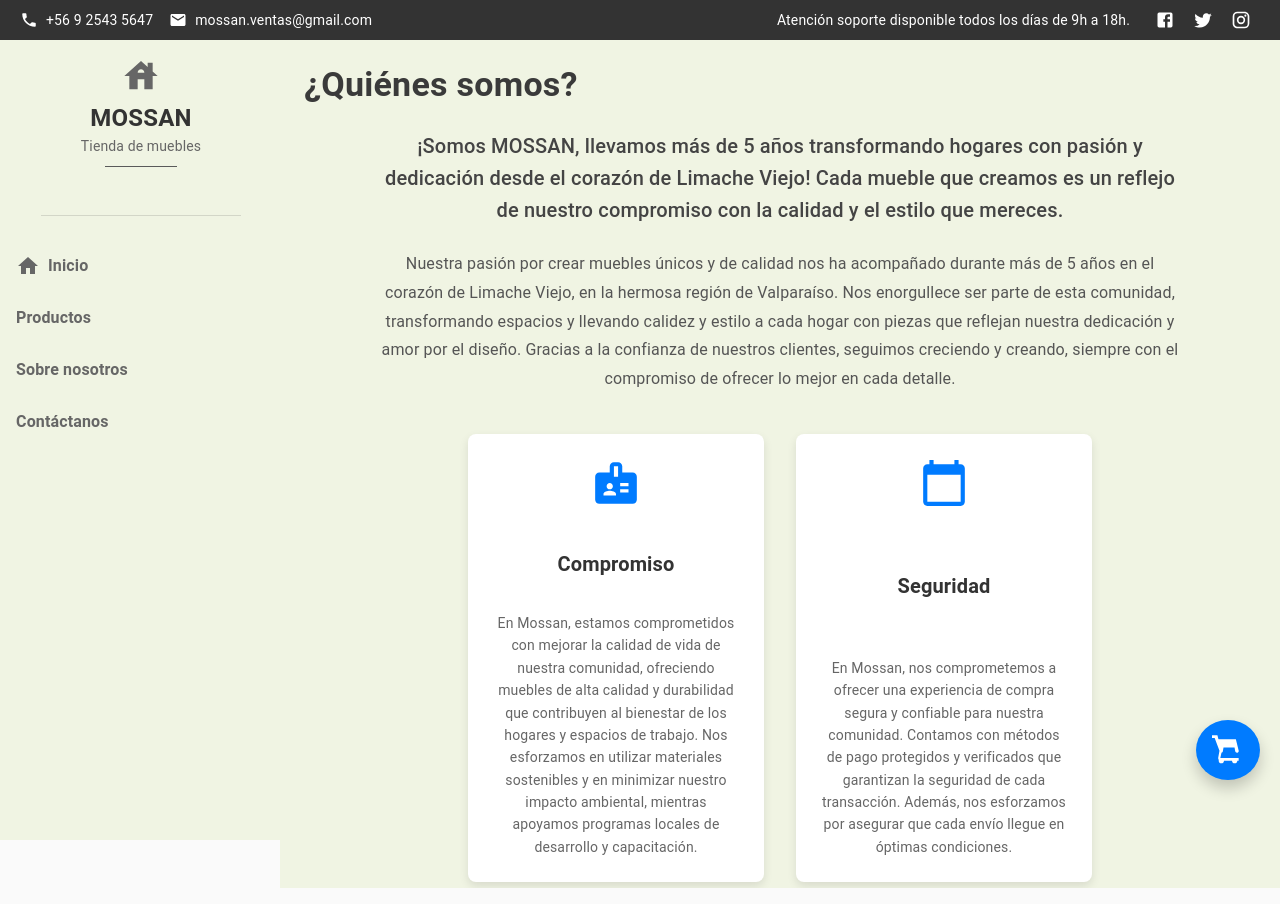
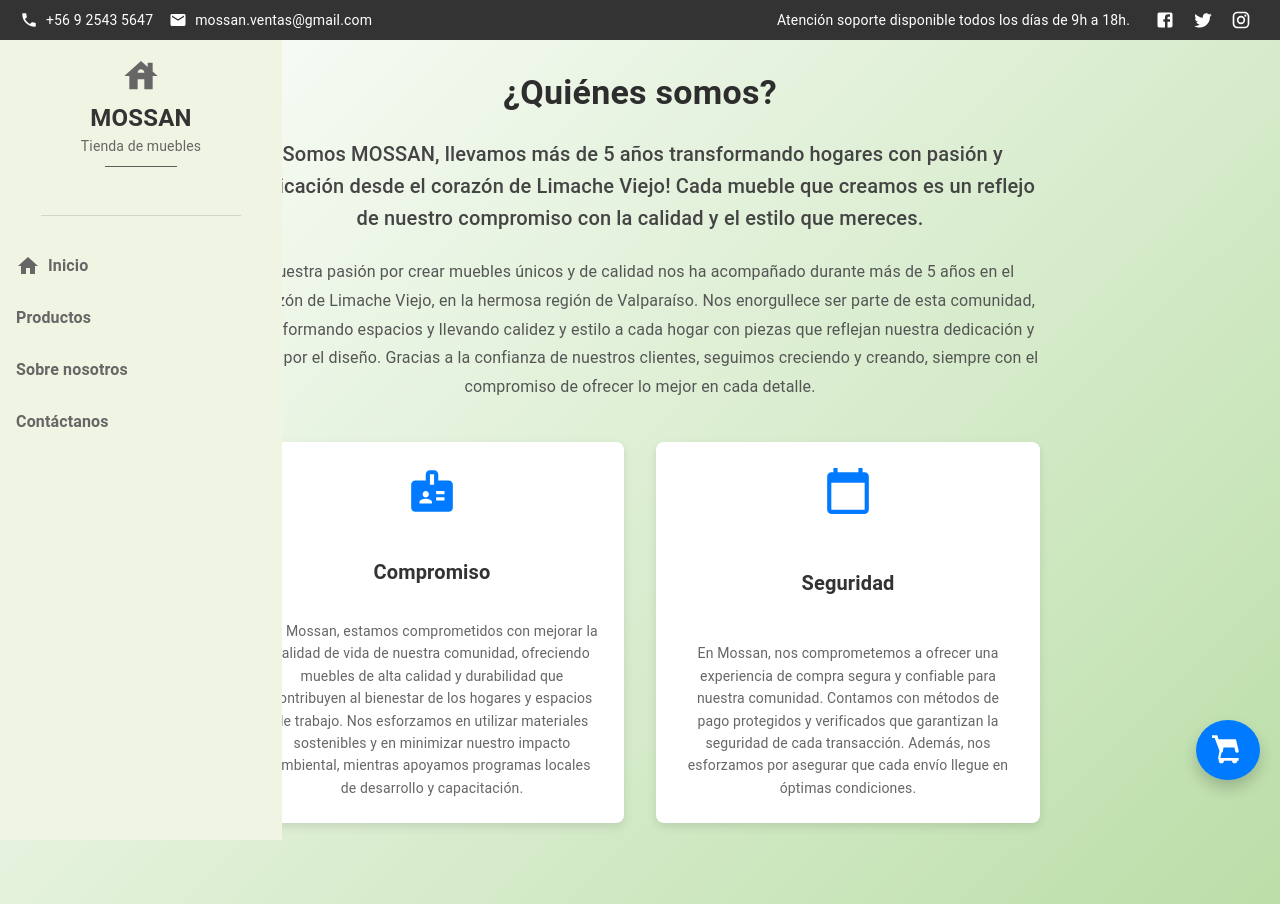
Before and after one commit to smoppthie/Mossan-Front, a React (Create React App) app: page /about in a window 1280 px wide. Built offline with nearby package versions, Linux system fonts and the light colour scheme.

Commit message:
Resolución de conflictos

```diff
--- a/src/components/AboutPage.js
+++ b/src/components/AboutPage.js
@@ -5,8 +5,18 @@ import CalendarTodayIcon from '@mui/icons-material/CalendarToday';
 
 function AboutPage() {
   return (
-    <Box sx={{ marginLeft: { md: 35 }, padding: 3, backgroundColor: '#f0f4e3', minHeight: '100vh' }}>
-      <Typography variant="h4" sx={{ marginBottom: 3, fontWeight: 'bold', color: '#3a3a3a' }}>
+    <Box
+      sx={{
+        padding: 4,
+        background: 'linear-gradient(135deg,rgb(255, 255, 255),rgb(187, 222, 168))', // Fondo degradado llamativo
+        minHeight: '100vh',
+        color: '#333', // Asegúrate de que el texto sea legible
+      }}
+    >
+      <Typography
+        variant="h4"
+        sx={{ marginBottom: 3, fontWeight: 'bold', color: '#2d2d2d', textAlign: 'center' }}
+      >
         ¿Quiénes somos?
       </Typography>
       <Typography
```
